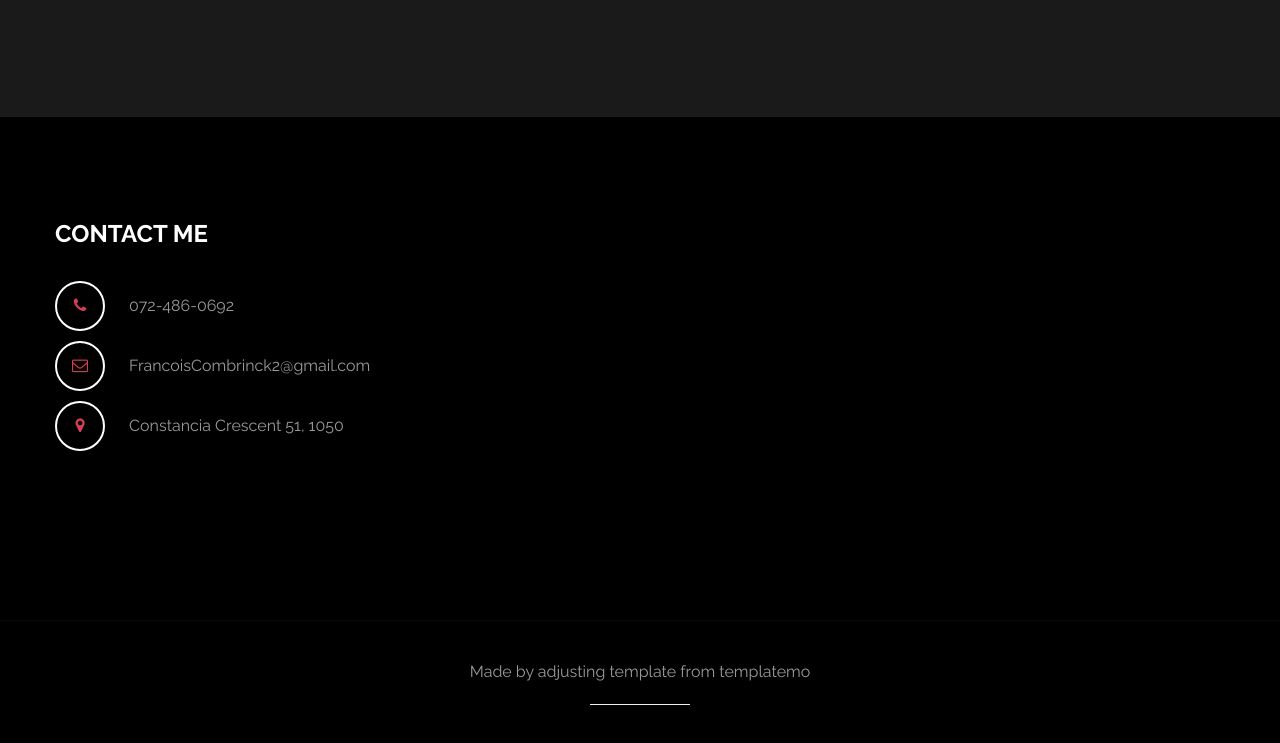
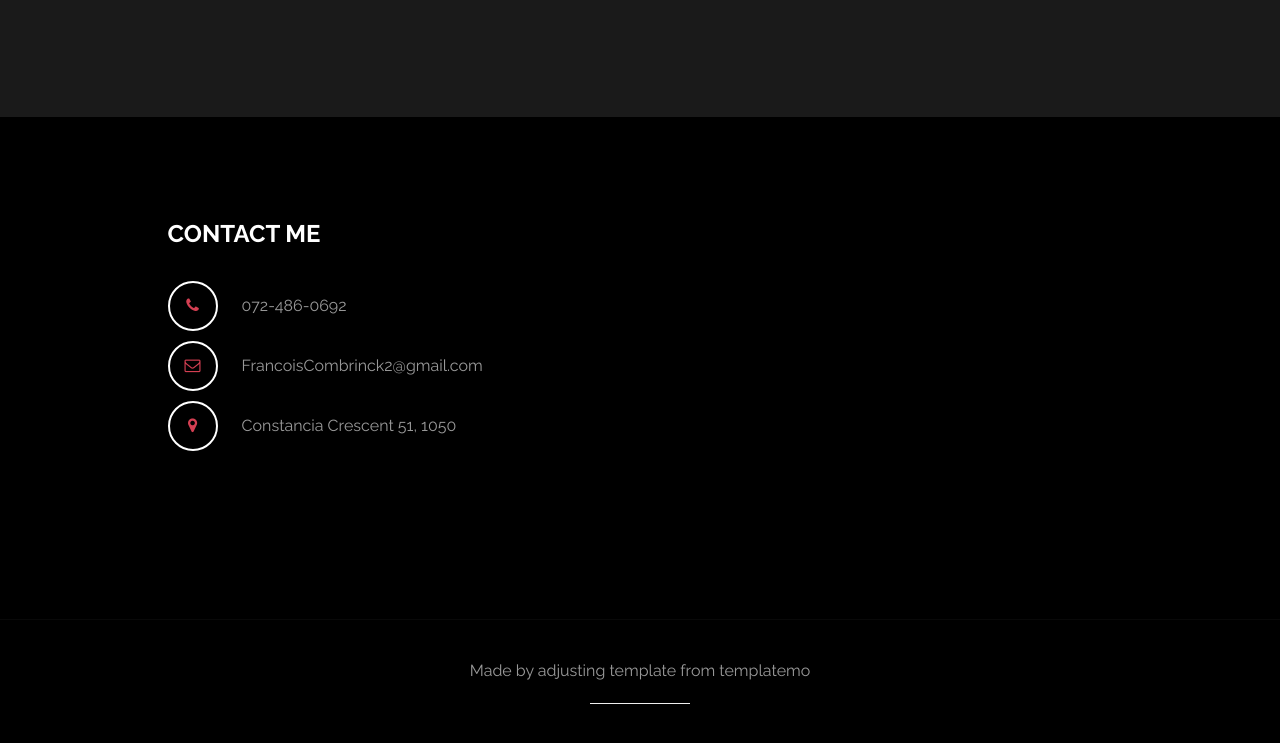
Before and after one commit to CenturionLC/Portfolio, a plain HTML site: page index.html in a window 1280 px wide. Shown: the part 2516-3259 px from the top of the page. Drawn offline with Linux system fonts and the light colour scheme.

Commit message:
Update index.html

```diff
--- a/index.html
+++ b/index.html
@@ -196,7 +196,7 @@
 		<div id="contact" class="section">
 			<div class="container">
 				<div class="row">
-					<div  class="wow bounce" data-wow-delay="0.6s">
+					<div  class="col-lg-5 col-lg-offset-1 col-md-6 wow fadeInUp" data-wow-delay="0.6s">
 						<address>
 							<p class="contact-title">CONTACT ME</p>
 							<p><i class="fa fa-phone"></i> 072-486-0692</p>
```
